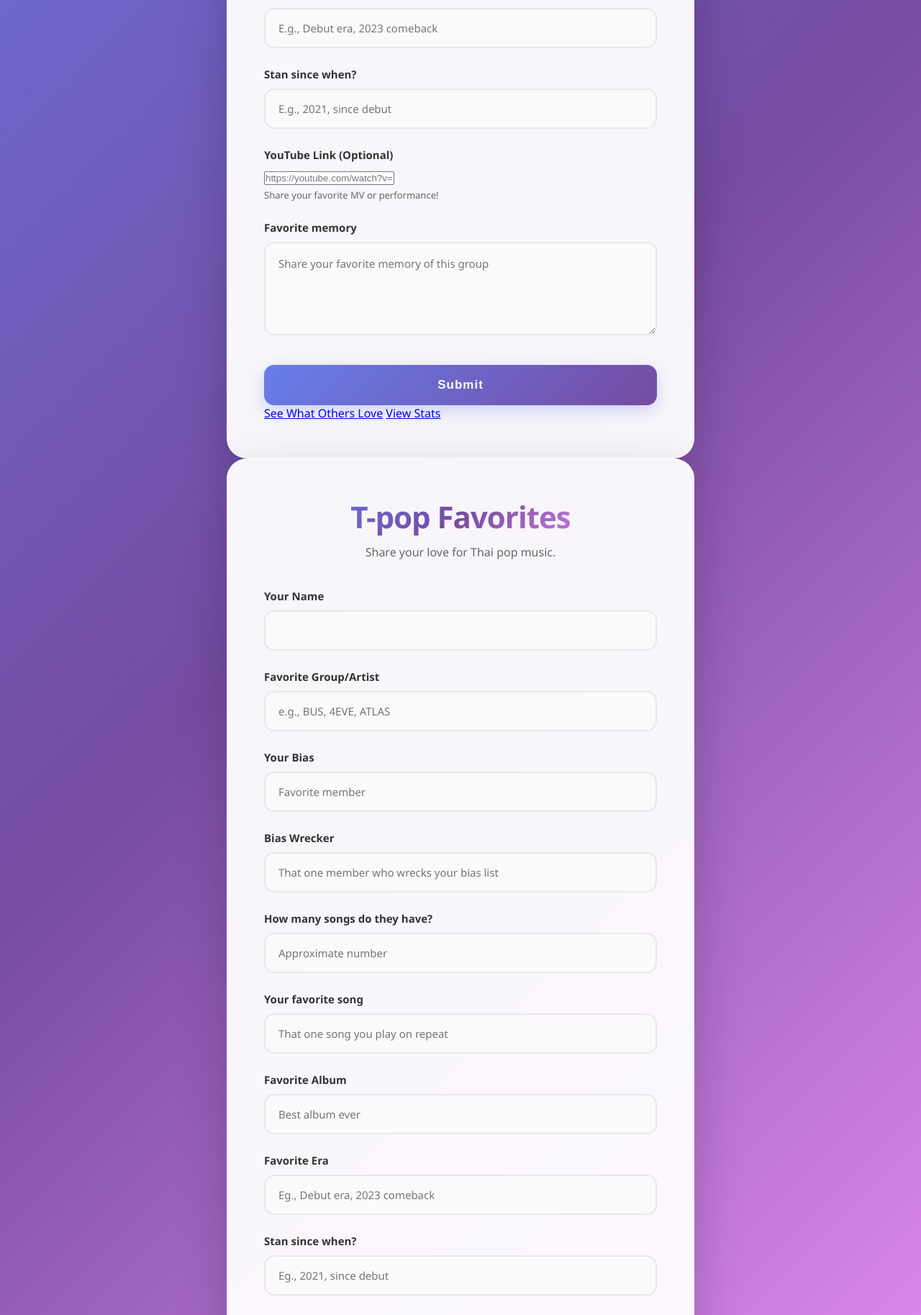
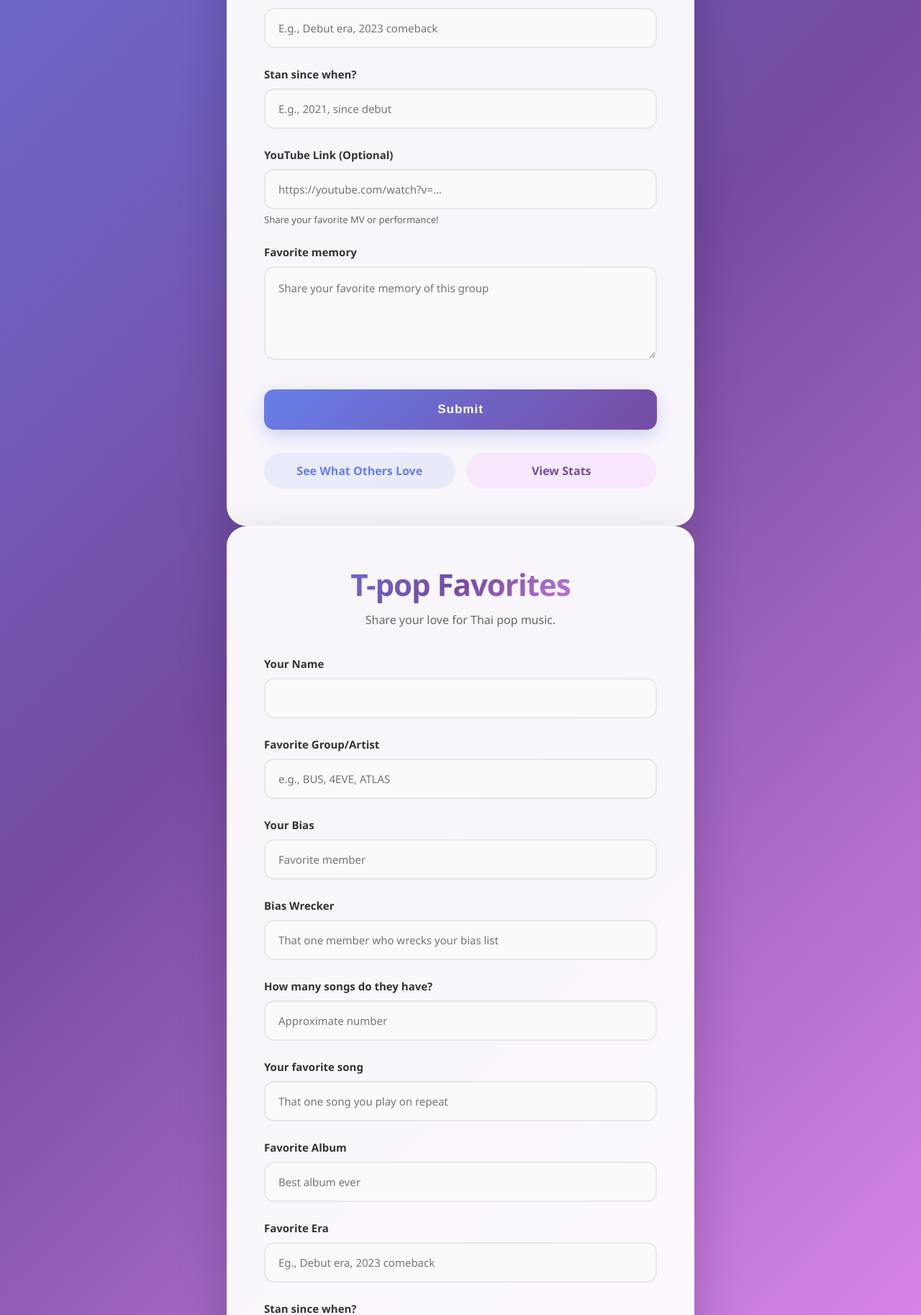
Before and after one commit to juhneiyl/Flask__Tpop, a Flask app: page / in a window 1280 px wide. Shown: the part 1024-2851 px from the top of the page at 72% size. Run offline with Flask 3, Linux system fonts and the light colour scheme.

Commit message:
Update style.css

```diff
--- a/static/style.css
+++ b/static/style.css
@@ -64,6 +64,7 @@ h1 {
 .form-group:nth-child(8) { animation-delay: 0.45s; }
 .form-group:nth-child(9) { animation-delay: 0.5s; }
 .form-group:nth-child(10) { animation-delay: 0.55s; }
+.form-group:nth-child(11) { animation-delay: 0.6s; }
 
 label {
     display: block;
@@ -75,6 +76,7 @@ label {
 
 input[type="text"],
 input[type="number"],
+input[type="url"],
 textarea {
     width: 100%;
     padding: 16px 18px;
@@ -149,13 +151,15 @@ button:active {
     box-shadow: 0 4px 15px rgba(201,42,42,0.15);
 }
 
-.view-link {
-    text-align: center;
+.view-links {
+    display: flex;
+    gap: 15px;
+    justify-content: center;
     margin-top: 32px;
     animation: fadeIn 0.8s ease-out 0.6s backwards;
 }
 
-.view-link a {
+.view-links a {
     color: #667eea;
     font-weight: 700;
     font-size: 16px;
@@ -166,12 +170,19 @@ button:active {
     background: rgba(102,126,234,0.1);
     display: inline-block;
     border: 2px solid transparent;
+    flex: 1;
+    text-align: center;
 }
 
-.view-link a:hover {
+.view-links a:hover {
     color: #764ba2;
     background: rgba(102,126,234,0.15);
     transform: translateY(-2px);
+}
+
+.stats-link {
+    background: rgba(240,147,251,0.15) !important;
+    color: #764ba2 !important;
 }
 
 @keyframes fadeIn {
@@ -219,6 +230,10 @@ button:active {
     .subtitle {
         font-size: 14px;
     }
+
+    .view-links {
+        flex-direction: column;
+    }
 }
 
 @media (max-width: 480px) {
@@ -237,6 +252,7 @@ button:active {
 
     input[type="text"],
     input[type="number"],
+    input[type="url"],
     textarea {
         padding: 14px 16px;
         font-size: 14px;
```
